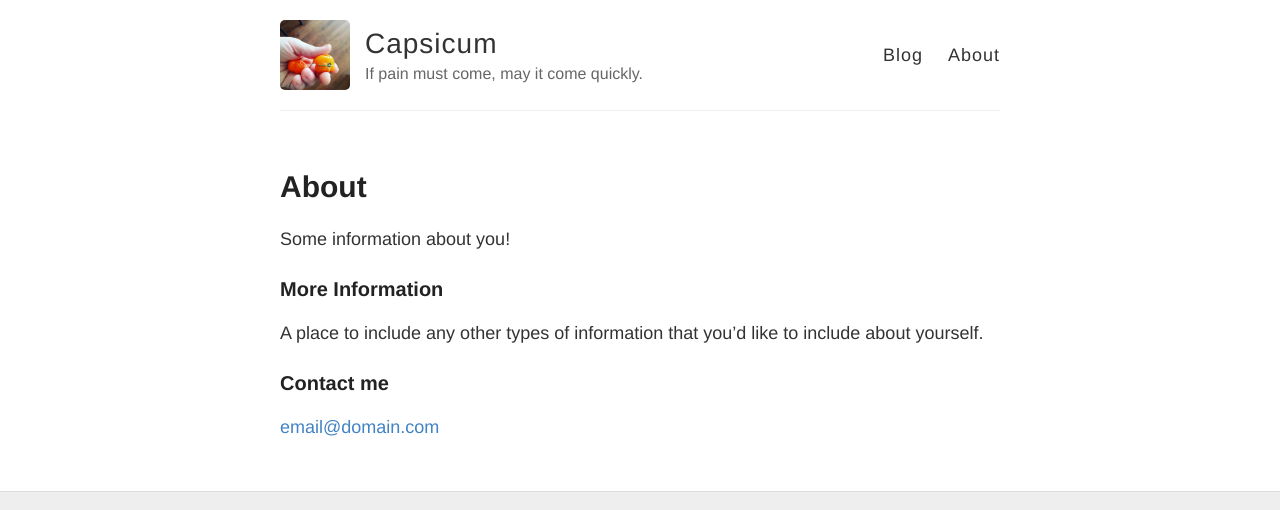
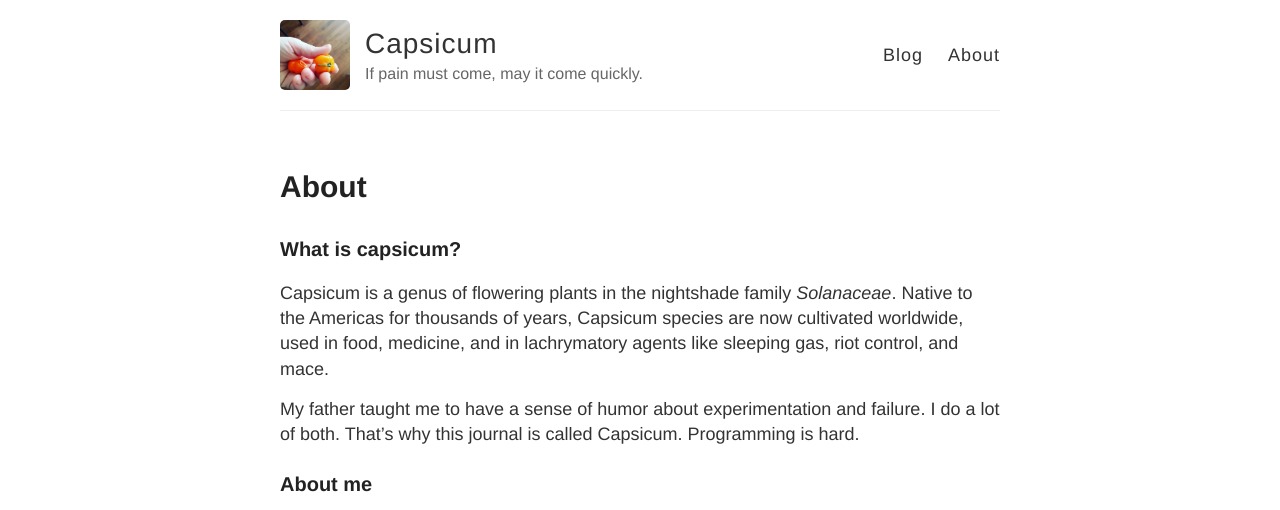
Before and after one commit to rebeccabilbro/rebeccabilbro.github.io, a Jekyll site: the page built from about.md, in a window 1280 px wide. Shown: the top 510 px of the page. Built offline with Jekyll 4.4.1, drawn with Linux system fonts in a browser that asks for light colours; some of the changed text lies outside the part shown.

Commit message:
added about page

```diff
--- a/about.md
+++ b/about.md
@@ -4,12 +4,14 @@ title: About
 permalink: /about/
 ---
 
-Some information about you!
+### What is capsicum?
 
-### More Information
+Capsicum is a genus of flowering plants in the nightshade family *Solanaceae*. Native to the Americas for thousands of years, Capsicum species are now cultivated worldwide, used in food, medicine, and in lachrymatory agents like sleeping gas, riot control, and mace.
 
-A place to include any other types of information that you'd like to include about yourself.
+My father taught me to have a sense of humor about experimentation and failure. I do a lot of both. That's why this journal is called Capsicum. Programming is hard.
 
-### Contact me
+### About me
 
-[email@domain.com](mailto:email@domain.com)
+I'm a data scientist, Python programmer, and author who lives in Washington, DC. If I'm not at work or here, I'm either cooking, practicing ukulele, or riding bikes with my family.
+
+![me](https://raw.githubusercontent.com/rebeccabilbro/rebeccabilbro.github.io/master/images/rebeccabilbro.jpg)
```
Also changed, not shown: 1 other file.
